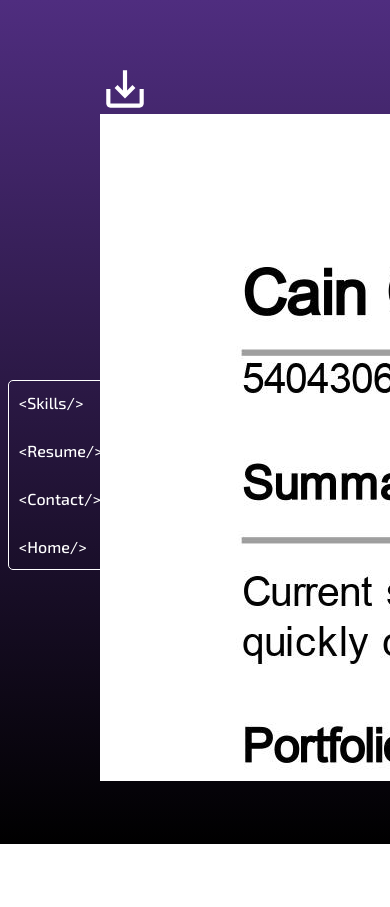
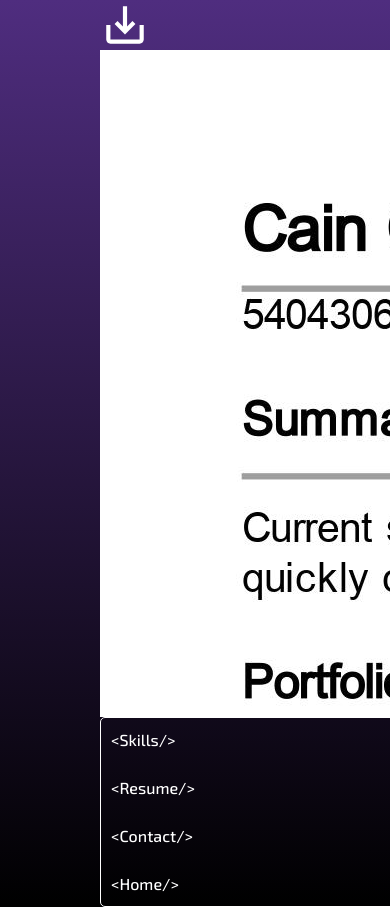
Before and after one commit to kodiakcain/updated-portfolio, a Next.js app: page /Resume in a window 390 px wide. Shown: the top 907 px of the page. Before the commit the page ends 844 px from the top, so only its background shows below. Built offline with nearby package versions, Linux system fonts and the light colour scheme.

Commit message:
mobile css skills

```diff
--- a/styles/Resume.modules.css
+++ b/styles/Resume.modules.css
@@ -6,8 +6,9 @@
     border-color: white;
     border-radius: 5px;
     color: white;
-    position: fixed;
-    left: 2%;
-    top: 45%;
     font-family: 'Exo 2', sans-serif;
 }
+
+@media only screen and (max-width: 768px) {
+
+}
--- a/styles/Skills.modules.css
+++ b/styles/Skills.modules.css
@@ -57,7 +57,7 @@
         justify-content: space-between;
         align-items: center;
         display: flex;
-        padding-left: 10px;
+        padding: 10px;
         flex-direction: column;
     }
 
```
